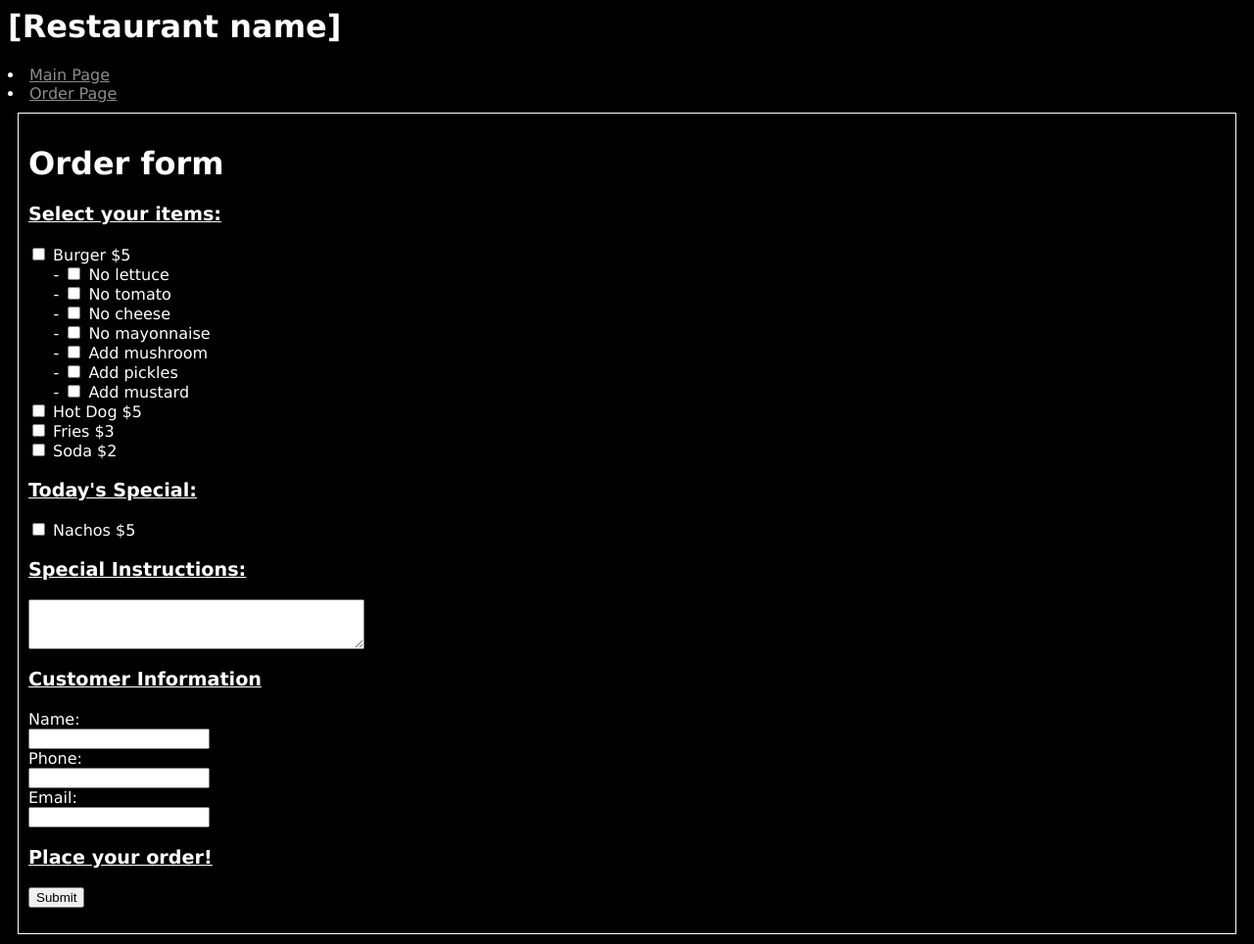
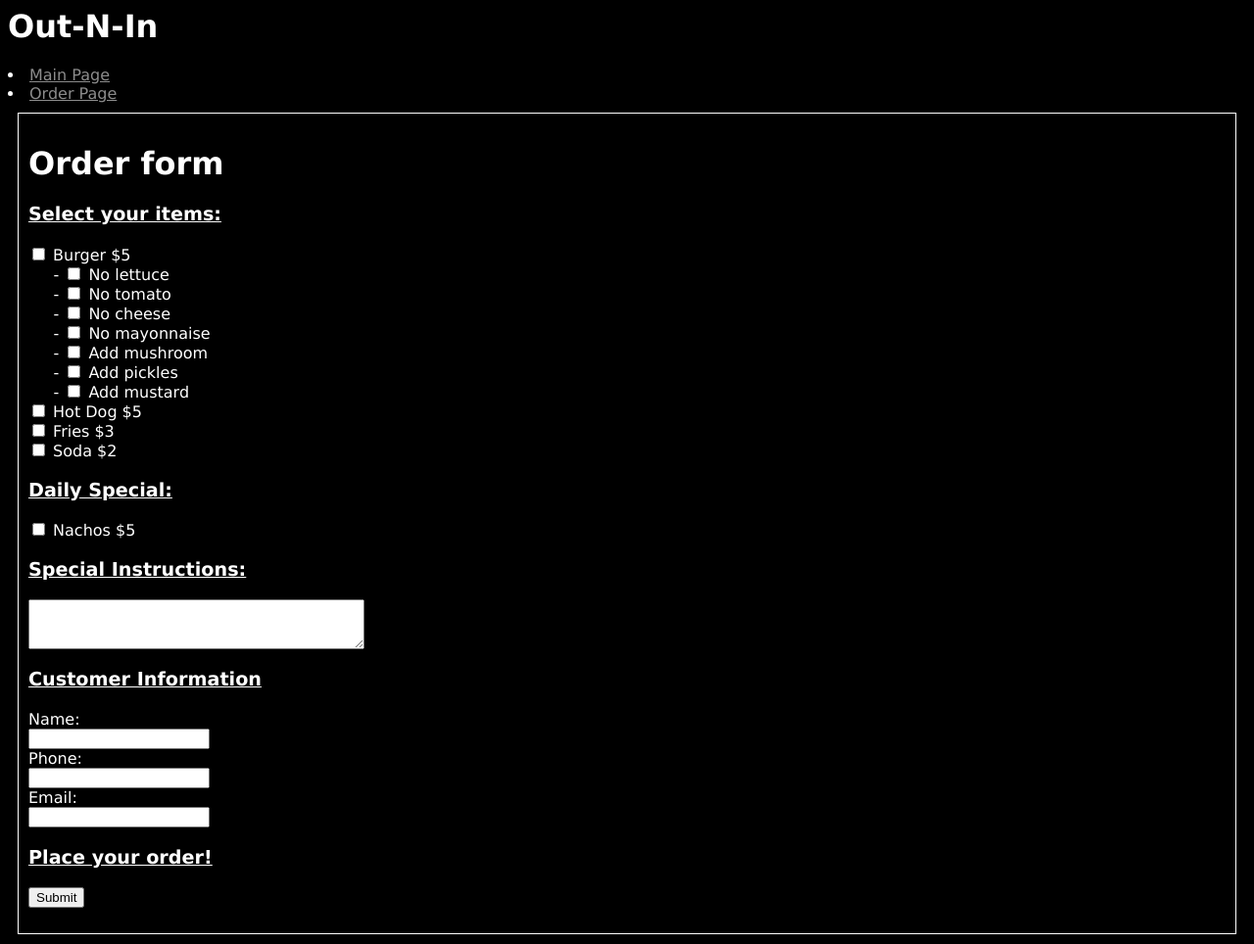
Before and after one commit to samhithasr/cs412, a Django app: page /restaurant/order in a window 1280 px wide. Shown: the whole page at 98% size. Run offline with Django 5.2, Linux system fonts and the light colour scheme.

Commit message:
Updated restaurant app, with information on main page

```diff
--- a/restaurant/templates/restaurant/base.html
+++ b/restaurant/templates/restaurant/base.html
@@ -6,11 +6,11 @@
 
 <html>
     <head>
-        <title>[Restaurant name]</title>
+        <title>Out-N-In</title>
         <link rel="stylesheet" href="{% static 'styles.css' %}">
     </head>
         <header> <!-- not sure if this is right, check later -->
-            <h1>[Restaurant name]</h1>
+            <h1>Out-N-In</h1>
         </header>
 
         <nav>
@@ -23,8 +23,4 @@
 
         {% endblock %}
     </body>
-
 </html>
-
-    </body>
-</html>
--- a/restaurant/templates/restaurant/order.html
+++ b/restaurant/templates/restaurant/order.html
@@ -17,6 +17,7 @@
         <h3>Select your items:</h3>
         <input type="checkbox" name="menu" value="Burger:5"> Burger $5 <br>
 
+        <!-- Separating general menu items from burger toppings with name="" -->
         &nbsp;&nbsp;&nbsp;&nbsp;&nbsp;- <input type="checkbox" name="burger" value="No lettuce"> No lettuce<br>
         &nbsp;&nbsp;&nbsp;&nbsp;&nbsp;- <input type="checkbox" name="burger" value="No tomato"> No tomato <br>
         &nbsp;&nbsp;&nbsp;&nbsp;&nbsp;- <input type="checkbox" name="burger" value="No cheese"> No cheese<br>
@@ -24,11 +25,12 @@
         &nbsp;&nbsp;&nbsp;&nbsp;&nbsp;- <input type="checkbox" name="burger" value="Mushroom"> Add mushroom<br>
         &nbsp;&nbsp;&nbsp;&nbsp;&nbsp;- <input type="checkbox" name="burger" value="Pickles"> Add pickles<br>
         &nbsp;&nbsp;&nbsp;&nbsp;&nbsp;- <input type="checkbox" name="burger" value="Mustard"> Add mustard<br>
+
         <input type="checkbox" name="menu" value="Hot Dog:5"> Hot Dog $5 <br>
         <input type="checkbox" name="menu" value="Fries:3"> Fries $3<br>
         <input type="checkbox" name="menu" value="Soda:2"> Soda $2 <br>
 
-        <h3>Today's Special:</h3>
+        <h3>Daily Special:</h3>
         <input type="checkbox" name="menu" value="{{special}}:{{special_price}}"> {{special}} ${{special_price}} <br>
 
         <h3>Special Instructions:</h3>
--- a/restaurant/views.py
+++ b/restaurant/views.py
@@ -63,9 +63,9 @@ def confirmation(request):
         # total = sum([int(price) for price in ordered]) # Final order total
 
         wait = random.randint(1800,3600) # 30-60 mins in seconds
-        ready_time = time.localtime(time.mktime(time.localtime()) + wait)
+        ready_time = time.ctime(time.time() + wait)
         # ready_time_str = time.ctime(ready_time) # makes ready_time readable...? Might get rid of this depending on what it looks like
-        ready_time_str = time.strftime("%H:%M:%S", ready_time)
+        #ready_time_str = time.strftime("%H:%M:%S", ready_time)
 
         food = []
         prices = []
@@ -92,7 +92,7 @@ def confirmation(request):
             # 'current_time': current_time,
             'ordered': food,
             'total': total,
-            'ready': ready_time_str, # This is the line you change if format is weird
+            'ready': ready_time, # This is the line you change if format is weird
         }
 
         return render(request, template_name, context)
```
Also changed, not shown: restaurant/templates/restaurant/main.html (+19 -3 lines).
